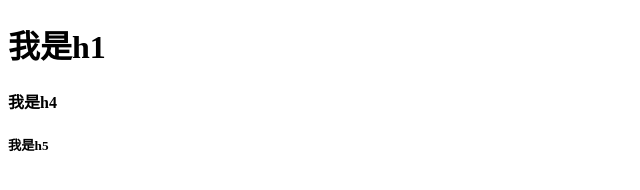
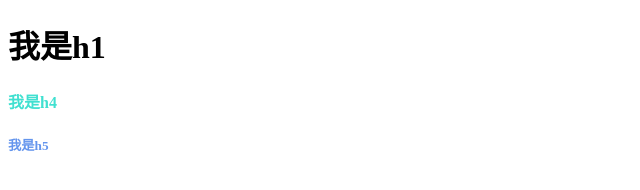
Before and after one commit to xiannu-nicole/test-2, a plain HTML site: page index.html in a window 1280 px wide. Shown: the whole page, without its empty margins (0-640 px from the left). Drawn offline with Linux system fonts and the light colour scheme.

Commit message:
增加h4,h5顏色

```diff
--- a/index.html
+++ b/index.html
@@ -5,6 +5,14 @@
     <meta http-equiv="X-UA-Compatible" content="IE=edge">
     <meta name="viewport" content="width=device-width, initial-scale=1.0">
     <title>Document</title>
+    <style>
+        h4{
+            color: turquoise;
+        }
+        h5{
+            color: cornflowerblue;
+        }
+    </style>
 </head>
 <body>
     <h1>我是h1</h1>
```
